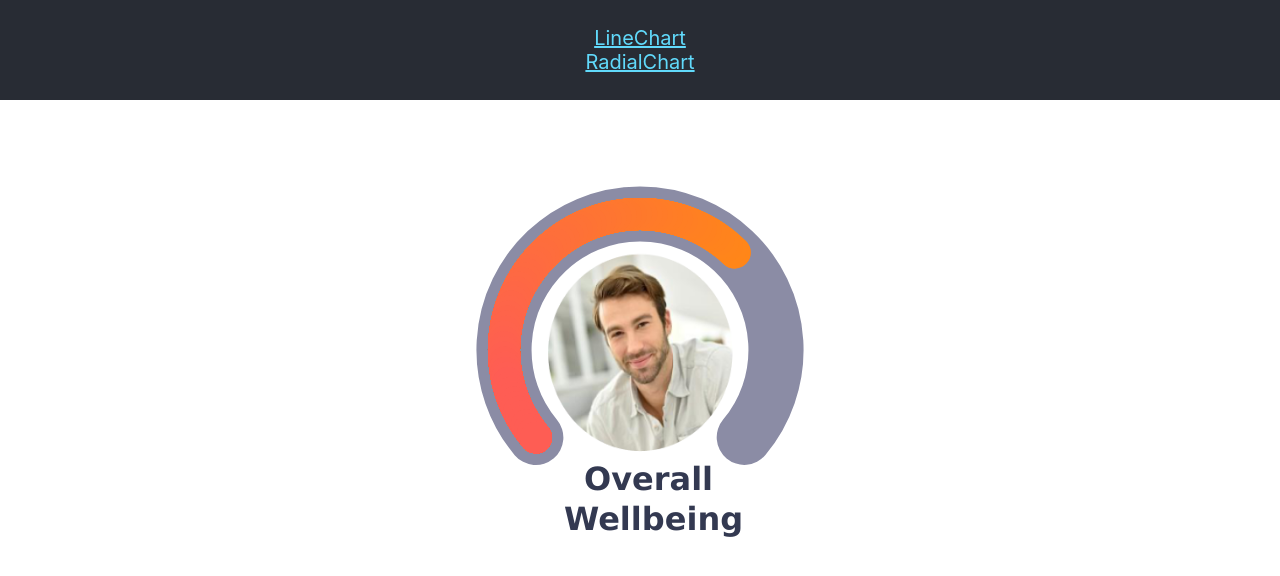
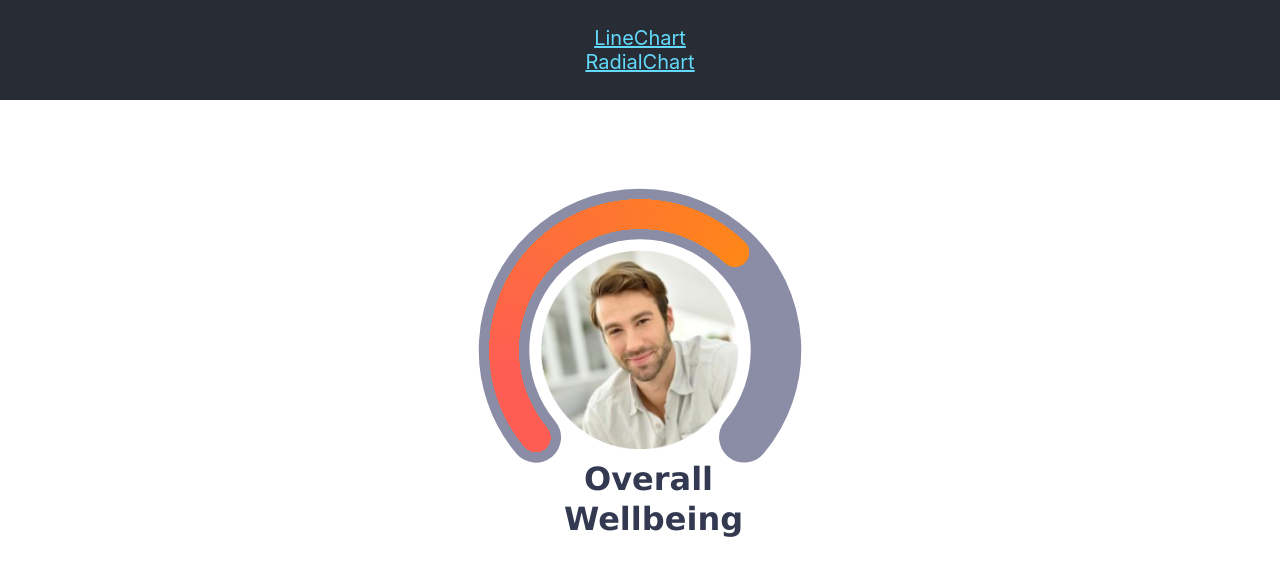
Before and after one commit to newcometlab/ryan-charts, a React (Create React App) app: page /radialchart in a window 1280 px wide. Shown: the top 576 px of the page. Built offline with nearby package versions, Linux system fonts and the light colour scheme.

Commit message:
Fixed image size

```diff
--- a/src/LineChart.js
+++ b/src/LineChart.js
@@ -193,7 +193,6 @@ class LineChart extends Component {
 				data: this.seriesData
 			}]
 		}
-
 	}
 
 	render() {
--- a/src/RadialChart.js
+++ b/src/RadialChart.js
@@ -10,7 +10,7 @@ class RadialChart extends Component {
 	constructor(props) {
 		super(props);
 
-    this.seriesData = 67;
+		this.rawData = 67;
 		let chartImage = null;
 		let chartLabel1 = null;
 		let chartLabel2 = null;
@@ -23,7 +23,7 @@ class RadialChart extends Component {
 				events: {
 					load: function () {
 						let plot_scale = this.plotWidth > this.plotHeight ? this.plotHeight : this.plotWidth;
-                chartImage = this.renderer.image('../images/man.png', (this.plotWidth - plot_scale) / 2, (this.plotHeight - plot_scale) / 2, plot_scale, plot_scale).add();
+						chartImage = this.renderer.image('../images/man.png', (this.plotWidth - plot_scale * 0.5) / 2, (this.plotHeight - plot_scale * 0.5) / 2, plot_scale * 0.5, plot_scale * 0.5).add();
 						chartLabel1 = this.renderer.text('Overall', (this.plotWidth / 2 - plot_scale * 0.14), (this.plotHeight + plot_scale * 0.7) / 2)
 							.css({
 								fontSize: plot_scale * 0.08 + 'px',
@@ -43,7 +43,7 @@ class RadialChart extends Component {
 						if (chartImage !== null) {
 							let plot_scale = this.plotWidth > this.plotHeight ? this.plotHeight : this.plotWidth;
 							chartImage.destroy();
-                  chartImage = this.renderer.image('../images/man.png', (this.plotWidth - plot_scale) / 2, (this.plotHeight - plot_scale) / 2, plot_scale, plot_scale).add();
+							chartImage = this.renderer.image('../images/man.png', (this.plotWidth - plot_scale * 0.5) / 2, (this.plotHeight - plot_scale * 0.5) / 2, plot_scale * 0.5, plot_scale * 0.5).add();
 							chartLabel1.destroy();
 							chartLabel1 = this.renderer.text('Overall', (this.plotWidth / 2 - plot_scale * 0.14), (this.plotHeight + plot_scale * 0.7) / 2)
 								.css({
@@ -71,7 +71,7 @@ class RadialChart extends Component {
 				startAngle: -130,
 				endAngle: 130,
 				background: {
-              borderWidth: "12%",
+					borderWidth: "11%",
 					backgroundColor: '#8b8ca5',
 					shape: 'arc',
 					borderColor: '#8b8ca5',
@@ -95,8 +95,8 @@ class RadialChart extends Component {
 			plotOptions: {
 				solidgauge: {
 					borderWidth: 0,
-              radius: '95%',
-              innerRadius: '75%',
+					radius: '94%',
+					innerRadius: '76%',
 					linecap: 'round',
 					rounded: true,
 					dataLabels: {
@@ -109,7 +109,7 @@ class RadialChart extends Component {
 			},
 			series: [{
 				name: 'overall wellbeing',
-            data: [this.seriesData]
+				data: [this.rawData]
 			}]
 		}
 
@@ -132,7 +132,6 @@ class RadialChart extends Component {
 			});
 			chart.redraw();
 		}
-
 	}
 
 	componentDidMount() {
```
Also changed, not shown: public/images/man.png. Lines whose indentation alone changed are shown as unchanged.
